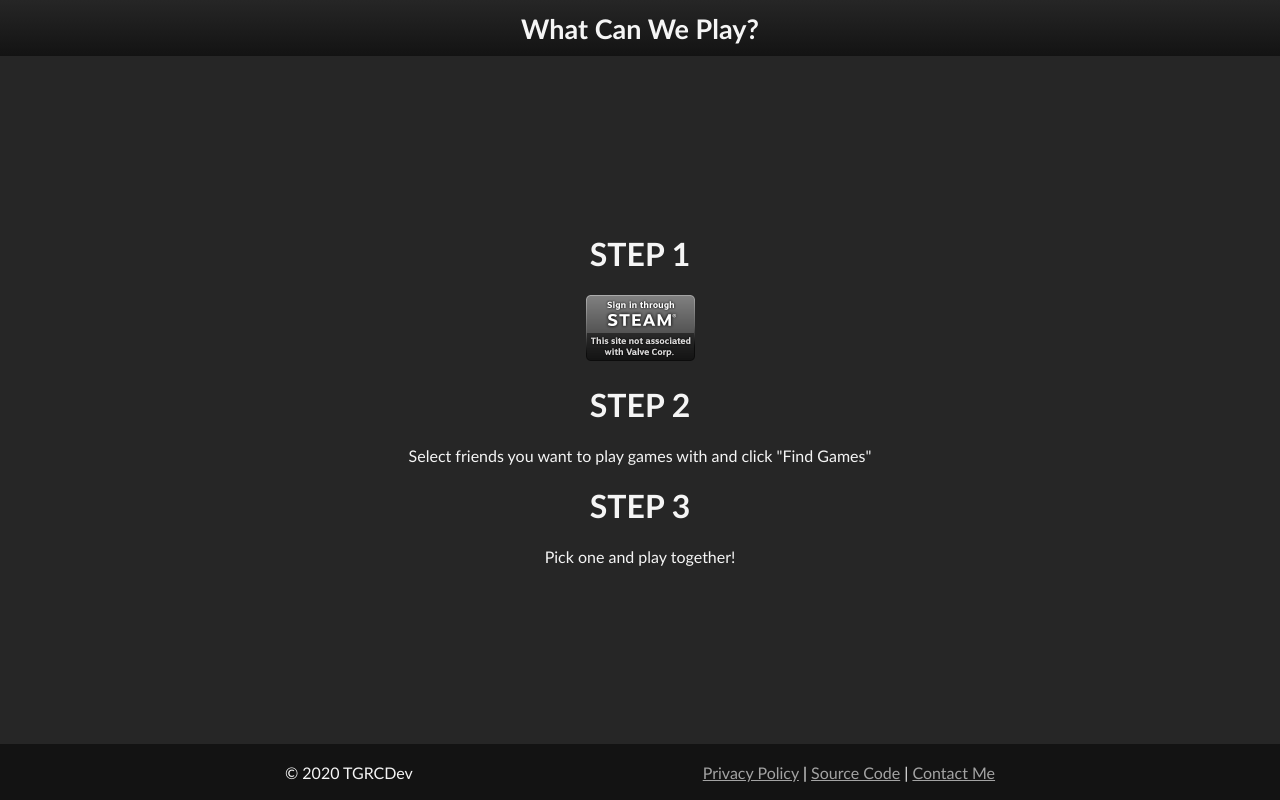
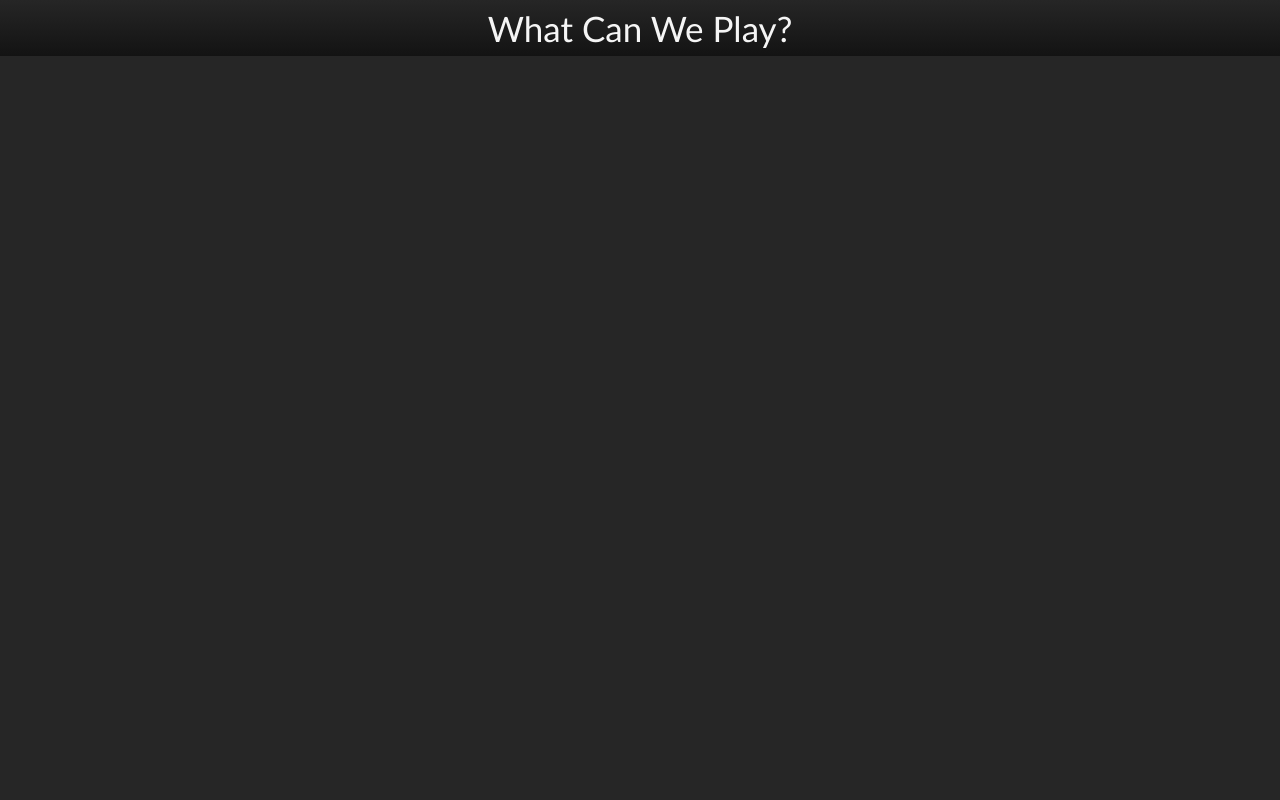
Before and after one commit to TGRCdev/WhatCanWePlay, a Flask app: page / in a window 1280 px wide. Run offline with Flask 2, Linux system fonts and the light colour scheme.

Commit message:
Starting HTML redesign

```diff
--- a/static/styles/default_dark.css
+++ b/static/styles/default_dark.css
@@ -22,121 +22,28 @@ html {
     font-family: "Trebuchet MS", Helvetica, sans-serif;
 }
 
-#js-alert-container {
-    position: absolute;
-    top:100%;
-    z-index: 1;
-    width:100%;
-    overflow:hidden;
+html, body {
+    min-height: 100%;
+    height: 100%;
+    margin: 0;
 }
 
-#js-alert {
-    background-color: #991212;
-    color: white;
-    font-weight: bold;
-    text-align: center;
-    animation-name: js-alert-appear;
-    animation-duration: 1s;
-    animation-delay: 1s;
-    animation-fill-mode: forwards;
-    bottom:-100vh;
-    position: relative;
+#page-flexbox {
+    display: flex;
     width: 100%;
-}
-
-a:link, a:visited {
-    color: #a3a3a3
-}
-
-html, body {
-    margin: 0;
-    height: 100%;
-    min-width: 320px;
-    min-height: 480px
-}
-
-#main-flexbox {
-    margin: 0;
-    height:100%;
-    width:100%;
-    border-collapse: collapse;
-    display: flex;
+    min-height: 100%;
     flex-direction: column;
 }
 
-#main-div {
-    margin: auto;
-    max-width: 1200px;
-    height:100%;
-    overflow:hidden;
-    display:flex;
-    box-sizing: border-box;
-    -moz-box-sizing: border-box;
-    -webkit-box-sizing: border-box;
+#header-box {
+    width: 100%;
+    height: 56px;
+    background: linear-gradient(#262626, #131313)
 }
-
-#steps {
-    display: flex;
-    flex-direction: column;
+#title-link {
+    display:block;
+    margin:auto;
     text-align:center;
-    align-self: center;
+    font-size: 35px;
+    padding-top:7px;
 }
-
-#base-header, #base-footer {
-    max-height: 56px;
-    min-height: 56px;
-    height: 56px;
-    display: flex;
-}
-
-#header-div {
-    background: linear-gradient(#262626, #131313);
-    position: relative;
-}
-
-#base-header {
-    font-weight:bold;
-    font-size: 27px;
-}
-
-#footer-div {
-    background: #131313;
-}
-
-#base-footer {
-    max-width: 1000px;
-    margin: auto;
-    box-sizing: border-box;
-    -moz-box-sizing: border-box;
-    -webkit-box-sizing: border-box;
-    justify-content: space-around;
-}
-
-#base-footer * {
-    margin-top: auto;
-    margin-bottom: auto;
-    text-align:center;
-}
-
-#base-header a {
-    margin: auto;
-}
-
-#base-header a:link {
-    color: whitesmoke;
-    text-decoration: none;
-}
-
-#base-header a:visited {
-    color: whitesmoke;
-    text-decoration: none;
-}
-
-@keyframes js-alert-appear {
-    from {
-        bottom: 100%;
-    }
-    to {
-        bottom: 0%;
-    }
-}
--- a/templates/base_page.html
+++ b/templates/base_page.html
@@ -38,7 +38,7 @@ along with this program.  If not, see <https://www.gnu.org/licenses/>.
         {% endblock %}
         <script>
             window.onload = function() {
-                this.document.getElementById("js-alert-container").remove()
+                //this.document.getElementById("js-alert-container").remove()
                 var contact = this.document.getElementById("contact-link")
                 var mailto = ":otliam"
                 var user = "crgt"
@@ -48,32 +48,15 @@ along with this program.  If not, see <https://www.gnu.org/licenses/>.
         </script>
     </head>
     <body>
-        <div id="main-flexbox">
-            {% block header %}
-            <div id="header-div">
-                <header id="base-header">
-                    <a href="/">What Can We Play?</a>
-                </header>
-                <div id="js-alert-container">
-                    <div id="js-alert">WhatCanWePlay requires JavaScript to function properly. Please enable JavaScript on your browser.</div>
-                </div>
+        <div id="page-flexbox">
+            <div id="header-box">
+                <a id="title-link">What Can We Play?</a>
             </div>
-            {% endblock %}
-            <div id="main-div">
-                {% block main %}{% endblock %}
+            <div id="body-box">
             </div>
-            {% block footer %}
-            <div id="footer-div">
-                <footer id="base-footer">
-                    <div id="copyright">© 2020 TGRCDev</div>
-                    <nav id="footer-nav">
-                        <a href="privacy">Privacy Policy</a> |
-                        <a href="{{ source_url }}">Source Code</a> |
-                        <a id="contact-link">Contact Me</a>
-                    </nav>
-                </footer>
+            <div id="footer-box">
+
             </div>
-            {% endblock %}
         </div>
     </body>
 </html>
```
